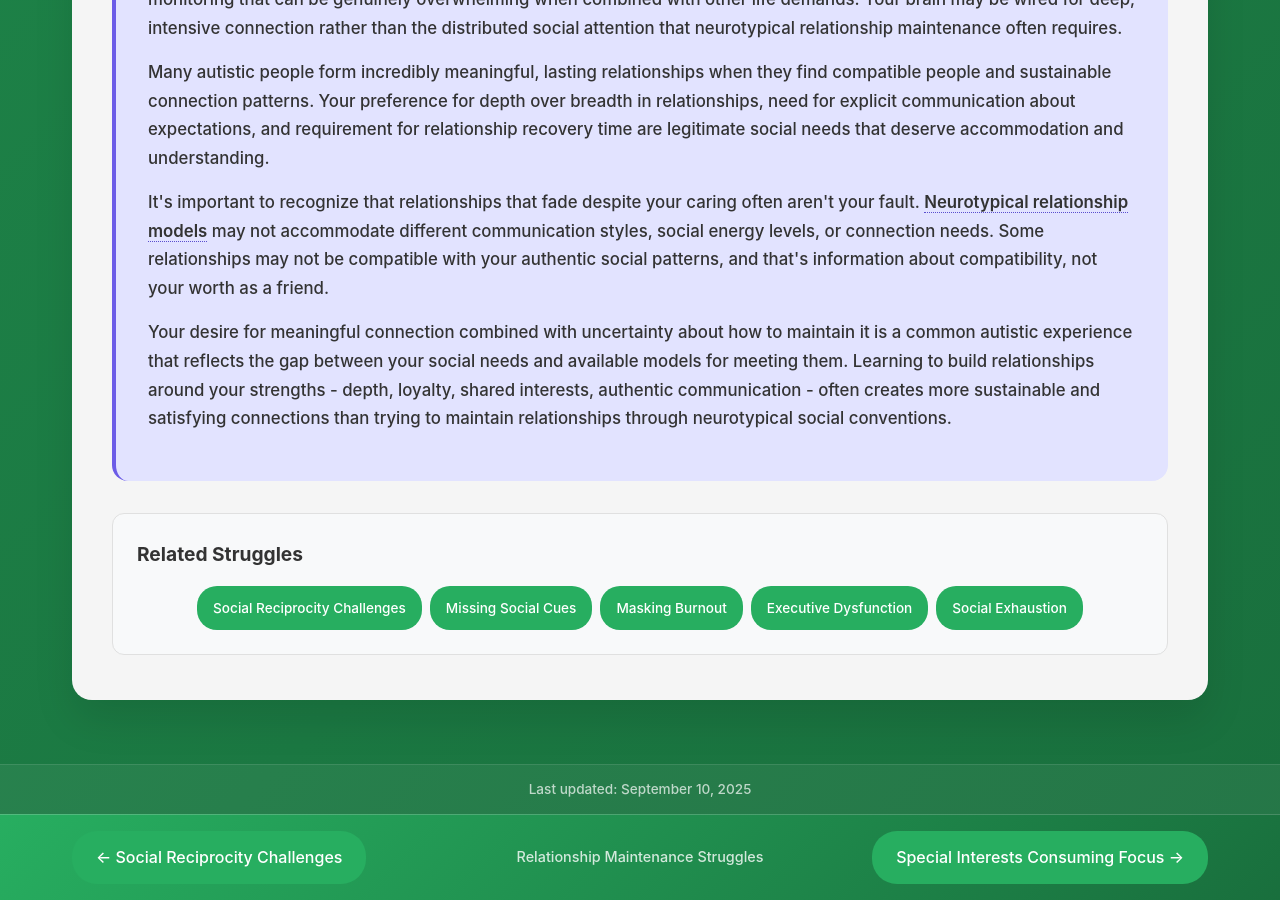
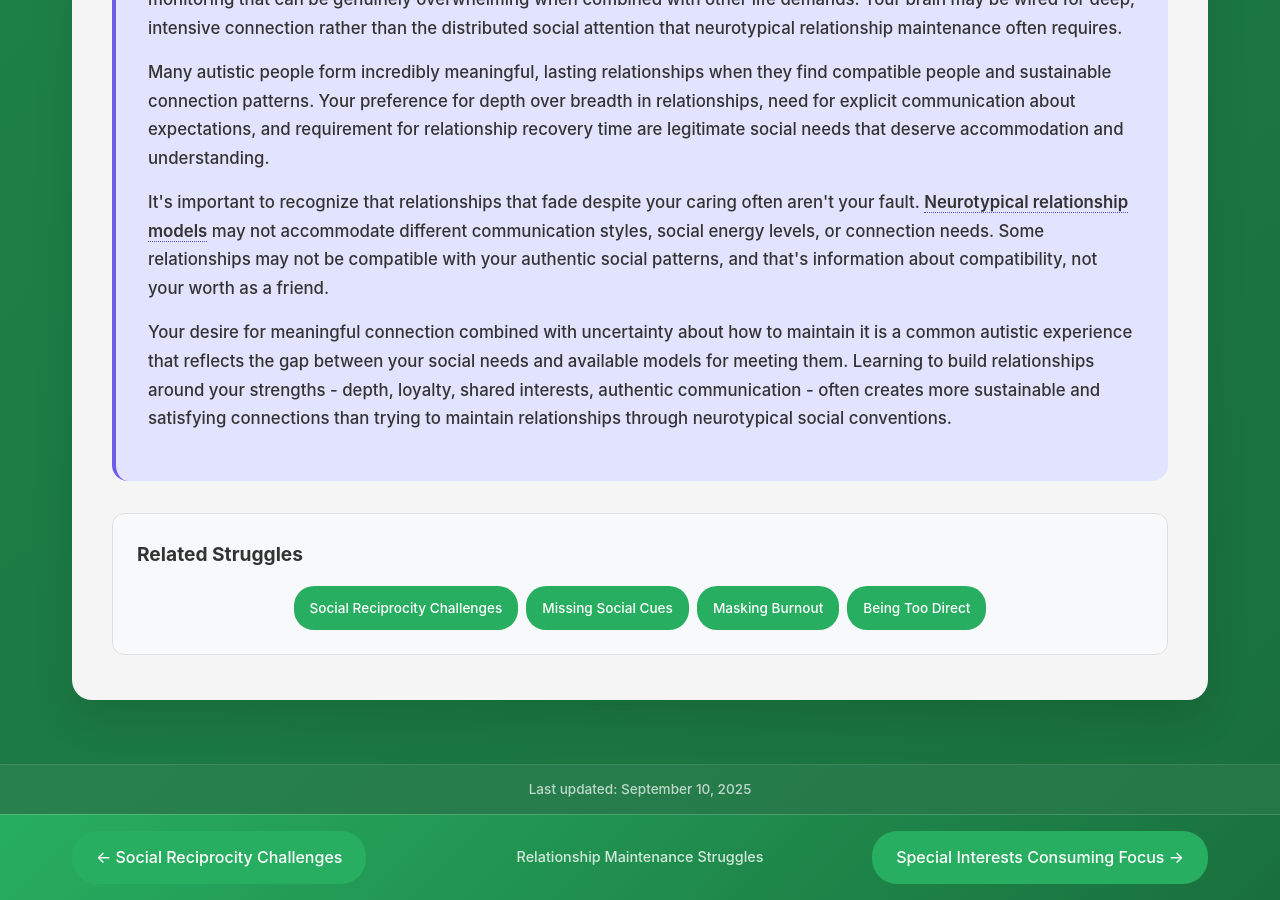
Before and after one commit to neurodivergent-survival-guide/neurodivergent-survival-guide, a Jekyll site: the page built from struggles/relationship-maintenance-struggles.html, in a window 1280 px wide and 900 px high, scrolled down 5802 px. Built offline with Jekyll 4.4.1, drawn with Linux system fonts in a browser that asks for light colours.

Commit message:
Update relationship-maintenance-struggles.html

```diff
--- a/struggles/relationship-maintenance-struggles.html
+++ b/struggles/relationship-maintenance-struggles.html
@@ -150,8 +150,7 @@ search_terms: ["friendships always fade away", "don't know how to maintain relat
             <a href="{{ '/struggles/social-reciprocity-challenges.html' | relative_url }}" class="struggle-tag">Social Reciprocity Challenges</a>
             <a href="{{ '/struggles/missing-social-cues.html' | relative_url }}" class="struggle-tag">Missing Social Cues</a>
             <a href="{{ '/struggles/masking-burnout.html' | relative_url }}" class="struggle-tag">Masking Burnout</a>
-            <a href="{{ '/struggles/executive-dysfunction.html' | relative_url }}" class="struggle-tag">Executive Dysfunction</a>
-            <a href="{{ '/struggles/social-exhaustion.html' | relative_url }}" class="struggle-tag">Social Exhaustion</a>
+            <a href="{{ '/struggles/being-too-direct.html' | relative_url }}" class="struggle-tag">Being Too Direct</a>
         </div>
     </div>
 </div>
```
